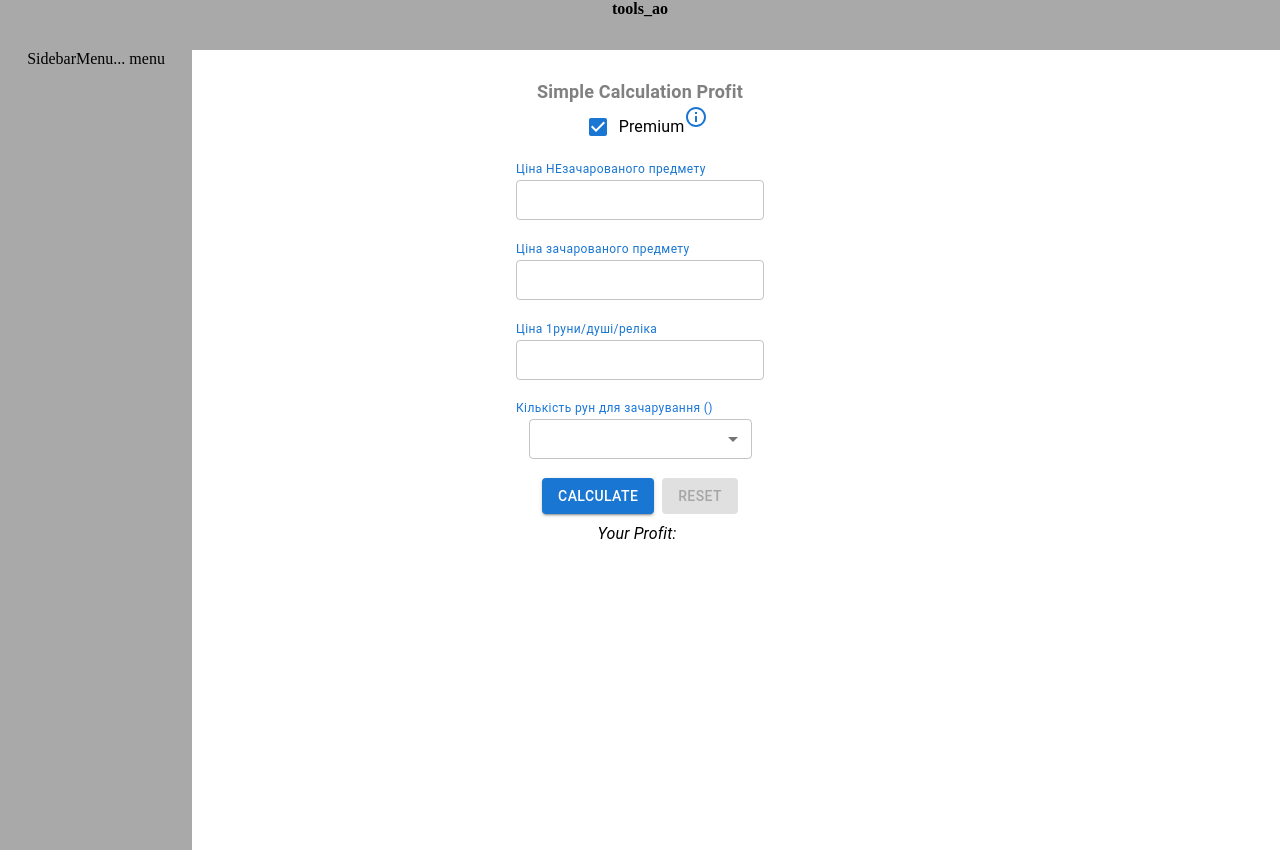
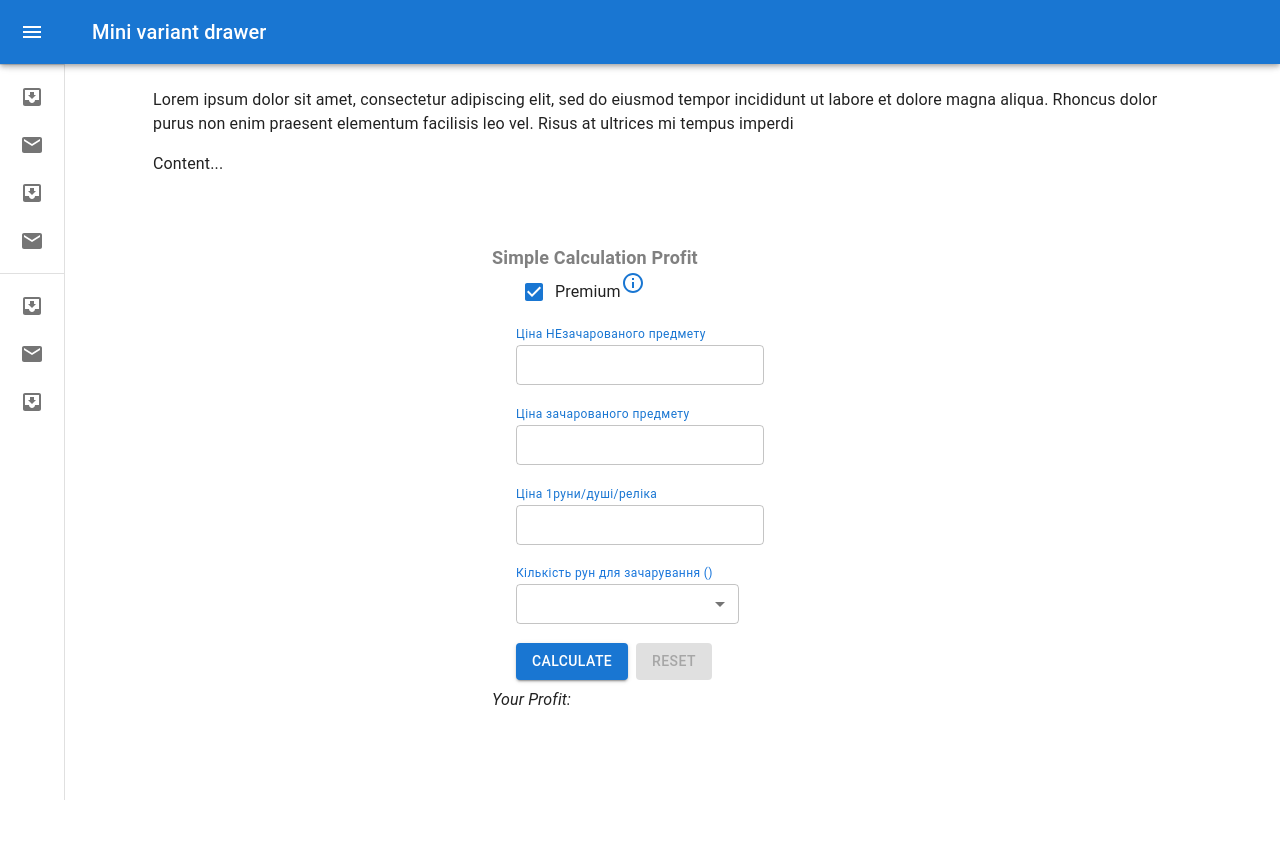
Before and after one commit to pilgr1m/tools_ao, a React (Create React App) app: page / in a window 1280 px wide. After the commit the page ends 800 px from the top, so only its background shows below. Built offline with nearby package versions, Linux system fonts and the light colour scheme.

Commit message:
5_Add_Header
• Added sidebar menu with header

```diff
--- a/src/App.tsx
+++ b/src/App.tsx
@@ -1,21 +1,23 @@
 import React from 'react'
 import './App.css'
 import {
-  Header,
   SidebarMenu,
   SimpleFormCalculation,
 } from './components'
+import { Container } from '@mui/material'
 
 export const App = () => {
   const a = 1
 
   return (
-    <div className="App">
-      <Header />
-      <SidebarMenu />
-      <div>
+    <>
+      <Container>
+        <SidebarMenu />
+      </Container>
+
+      <Container>
         <SimpleFormCalculation />
-      </div>
-    </div>
+      </Container>
+    </>
   )
 }
--- a/src/components/Header.tsx
+++ b/src/components/Header.tsx
@@ -1,4 +1,6 @@
 import React, { FC } from 'react'
+import { AppBar, Box, Button, IconButton, Toolbar, Typography } from '@mui/material'
+import MenuIcon from '@mui/icons-material/Menu'
 
 type Props = {
 
@@ -8,10 +10,25 @@ export const Header: FC<Props> = () => {
   const a = 1
 
   return (
-    <div
-      style={{ height: 50, backgroundColor: 'darkgrey' }}
-    >
-      <b>tools_ao</b>
-    </div>
+    <>
+      <Box sx={{ flexGrow: 1 }}>
+        <AppBar position="static" sx={{ backgroundColor: '#000000' }}>
+          <Toolbar>
+            <IconButton
+              size="large"
+              edge="start"
+              color="inherit"
+              aria-label="menu"
+              sx={{ mr: 2 }}
+            >
+              <MenuIcon />
+            </IconButton>
+            <Typography variant="h6" component="div" sx={{ flexGrow: 1 }}>
+              Tools AO
+            </Typography>
+          </Toolbar>
+        </AppBar>
+      </Box>
+    </>
   )
 }
--- a/src/components/SidebarMenu.tsx
+++ b/src/components/SidebarMenu.tsx
@@ -1,23 +1,190 @@
-import React, { FC } from 'react'
+import React, { useState } from 'react'
+import MuiAppBar, { AppBarProps as MuiAppBarProps } from '@mui/material/AppBar'
+import MuiDrawer from '@mui/material/Drawer'
+import {
+  Box,
+  Toolbar,
+  List,
+  CssBaseline,
+  Typography,
+  Divider,
+  IconButton,
+  ListItem,
+  ListItemButton,
+  ListItemText,
+  ListItemIcon,
+} from '@mui/material'
+import { styled, useTheme, Theme, CSSObject } from '@mui/material/styles'
+import MenuIcon from '@mui/icons-material/Menu'
+import ChevronLeftIcon from '@mui/icons-material/ChevronLeft'
+import ChevronRightIcon from '@mui/icons-material/ChevronRight'
+import InboxIcon from '@mui/icons-material/MoveToInbox'
+import MailIcon from '@mui/icons-material/Mail'
 
-type Props = {
+const drawerWidth = 240
 
+const openedMixin = (theme: Theme): CSSObject => ({
+  width: drawerWidth,
+  transition: theme.transitions.create('width', {
+    easing: theme.transitions.easing.sharp,
+    duration: theme.transitions.duration.enteringScreen,
+  }),
+  overflowX: 'hidden',
+})
+
+const closedMixin = (theme: Theme): CSSObject => ({
+  transition: theme.transitions.create('width', {
+    easing: theme.transitions.easing.sharp,
+    duration: theme.transitions.duration.leavingScreen,
+  }),
+  overflowX: 'hidden',
+  width: `calc(${theme.spacing(7)} + 1px)`,
+  [theme.breakpoints.up('sm')]: { width: `calc(${theme.spacing(8)} + 1px)` },
+})
+
+const DrawerHeader = styled('div')(({ theme }) => ({
+  display: 'flex',
+  alignItems: 'center',
+  justifyContent: 'flex-end',
+  padding: theme.spacing(0, 1),
+  // necessary for content to be below app bar
+  ...theme.mixins.toolbar,
+}))
+
+interface AppBarProps extends MuiAppBarProps {
+  open?: boolean;
 }
 
-export const SidebarMenu: FC<Props> = () => {
-  const a = 1
+const AppBar = styled(MuiAppBar, { shouldForwardProp: (prop) => prop !== 'open' })<AppBarProps>(({ theme, open }) => ({
+  zIndex: theme.zIndex.drawer + 1,
+  transition: theme.transitions.create(['width', 'margin'], {
+    easing: theme.transitions.easing.sharp,
+    duration: theme.transitions.duration.leavingScreen,
+  }),
+  ...(open && {
+    marginLeft: drawerWidth,
+    width: `calc(100% - ${drawerWidth}px)`,
+    transition: theme.transitions.create(['width', 'margin'], {
+      easing: theme.transitions.easing.sharp,
+      duration: theme.transitions.duration.enteringScreen,
+    }),
+  }),
+}))
+
+const Drawer = styled(MuiDrawer, { shouldForwardProp: (prop) => prop !== 'open' })(
+  ({ theme, open }) => ({
+    width: drawerWidth,
+    flexShrink: 0,
+    whiteSpace: 'nowrap',
+    boxSizing: 'border-box',
+    ...(open && {
+      ...openedMixin(theme),
+      '& .MuiDrawer-paper': openedMixin(theme),
+    }),
+    ...(!open && {
+      ...closedMixin(theme),
+      '& .MuiDrawer-paper': closedMixin(theme),
+    }),
+  }),
+)
+
+export const SidebarMenu = () => {
+  const theme = useTheme()
+  const [open, setOpen] = useState(false)
+  const handleDrawerOpen = () => setOpen(true)
+  const handleDrawerClose = () => setOpen(false)
 
   return (
-    <div
-      style={{
-        position: 'absolute',
-        width: '15vw',
-        height: '100vh',
-        backgroundColor: 'darkgrey',
-      }}
-    >
-      SidebarMenu...
-      menu
-    </div>
+    <Box sx={{ display: 'flex' }}>
+      <CssBaseline />
+      <AppBar position="fixed" open={open}>
+        <Toolbar>
+          <IconButton
+            color="inherit"
+            aria-label="open drawer"
+            onClick={handleDrawerOpen}
+            edge="start"
+            sx={{
+              marginRight: 5,
+              ...(open && { display: 'none' }),
+            }}
+          >
+            <MenuIcon />
+          </IconButton>
+          <Typography variant="h6" noWrap component="div">
+            Mini variant drawer
+          </Typography>
+        </Toolbar>
+      </AppBar>
+      <Drawer variant="permanent" open={open}>
+        <DrawerHeader>
+          <IconButton onClick={handleDrawerClose}>
+            {theme.direction === 'rtl' ? <ChevronRightIcon /> : <ChevronLeftIcon />}
+          </IconButton>
+        </DrawerHeader>
+        <Divider />
+        <List>
+          {['Inbox', 'Starred', 'Send email', 'Drafts'].map((text, index) => (
+            <ListItem key={text} disablePadding sx={{ display: 'block' }}>
+              <ListItemButton
+                sx={{
+                  minHeight: 48,
+                  justifyContent: open ? 'initial' : 'center',
+                  px: 2.5,
+                }}
+              >
+                <ListItemIcon
+                  sx={{
+                    minWidth: 0,
+                    mr: open ? 3 : 'auto',
+                    justifyContent: 'center',
+                  }}
+                >
+                  {index % 2 === 0 ? <InboxIcon /> : <MailIcon />}
+                </ListItemIcon>
+                <ListItemText primary={text} sx={{ opacity: open ? 1 : 0 }} />
+              </ListItemButton>
+            </ListItem>
+          ))}
+        </List>
+        <Divider />
+        <List>
+          {['All mail', 'Trash', 'Spam'].map((text, index) => (
+            <ListItem key={text} disablePadding sx={{ display: 'block' }}>
+              <ListItemButton
+                sx={{
+                  minHeight: 48,
+                  justifyContent: open ? 'initial' : 'center',
+                  px: 2.5,
+                }}
+              >
+                <ListItemIcon
+                  sx={{
+                    minWidth: 0,
+                    mr: open ? 3 : 'auto',
+                    justifyContent: 'center',
+                  }}
+                >
+                  {index % 2 === 0 ? <InboxIcon /> : <MailIcon />}
+                </ListItemIcon>
+                <ListItemText primary={text} sx={{ opacity: open ? 1 : 0 }} />
+              </ListItemButton>
+            </ListItem>
+          ))}
+        </List>
+      </Drawer>
+      <Box component="main" sx={{ flexGrow: 1, p: 3 }}>
+        <DrawerHeader />
+        <Typography paragraph>
+          Lorem ipsum dolor sit amet, consectetur adipiscing elit, sed do eiusmod
+          tempor incididunt ut labore et dolore magna aliqua. Rhoncus dolor purus non
+          enim praesent elementum facilisis leo vel. Risus at ultrices mi tempus
+          imperdi
+        </Typography>
+        <Typography paragraph>
+          Content...
+        </Typography>
+      </Box>
+    </Box>
   )
 }
```
